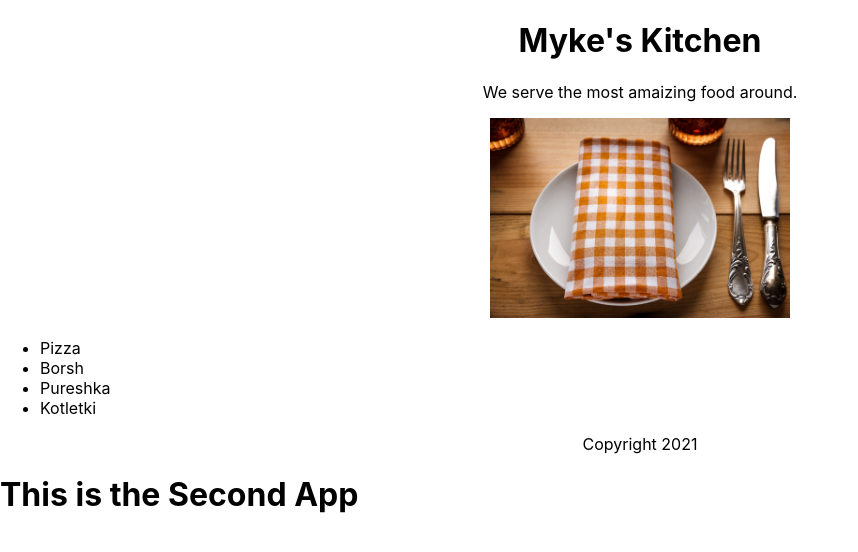
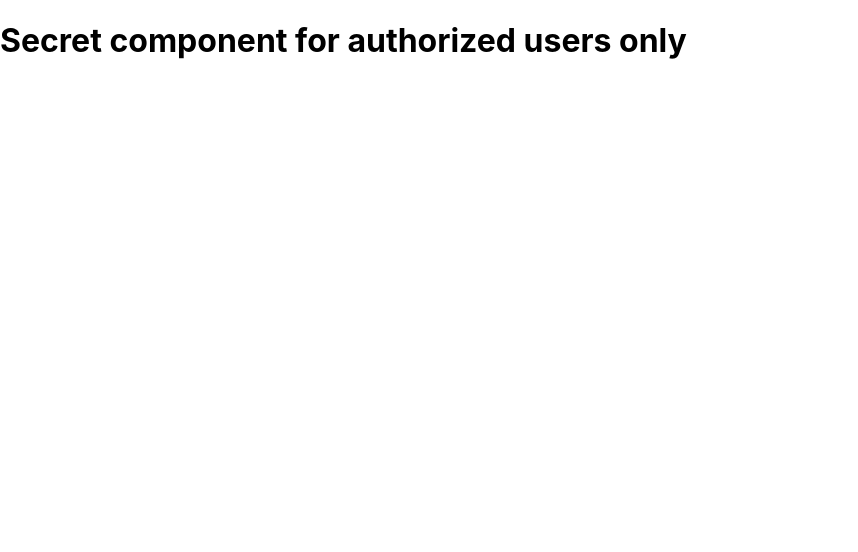
Before and after one commit to nikolaylutsenko/react-essentials, a React (Create React App) app: page / in a window 1280 px wide. Shown: the top 552 px of the page, without its empty margins (0-858 px from the left). Built offline with nearby package versions, Linux system fonts and the light colour scheme.

Commit message:
Conditionals

```diff
--- a/src/App.js
+++ b/src/App.js
@@ -1,60 +1,20 @@
 import logo from './logo.svg';
 import './App.css';
-import restaurant from "./restaurant.jpg"
 
-function Header(props){
+function SecretComponent(){
+  return <h1>Secret component for authorized users only</h1>;
+}
+
+function RegularComponent(){
+  return <h1>Everybody can see this component.</h1>;
+}
+
+function App(props) {
   return(
-    <header>
-      <h1>
-        {props.name}'s Kitchen
-      </h1>
-    </header>
+  <>
+    {props.authorized ? <SecretComponent/> : <RegularComponent/>}
+  </>
   )
 }
 
-function Main(props){
-  return(
-    <section>
-      <p>
-        We serve the most {props.adjective} food around.
-      </p>
-      <img src={restaurant} height={200} alt="napkin and fork at a restaurant tabel"/>
-      <ul style={{textAlign:"left"}}>
-        {props.dishes.map((dish)=>(
-          <li key={dish.id}>{dish.title}</li>
-        ))}
-      </ul>
-    </section>
-  )
-}
-
-function Footer(props){
-  return(
-    <footer>
-      <p>
-        Copyright {props.year}
-      </p>
-    </footer>
-  )
-}
-
-const dishes = [
-  "Pizza",
-  "Borsh",
-  "Pureshka",
-  "Kotletki"
-];
-
-const dishObj = dishes.map((dish,i)=>({id:i,title:dish}));
-
-function App() {
-  return (
-    <div className="App">
-      <Header name="Myke"/>
-      <Main adjective="amaizing" dishes={dishObj}/>
-      <Footer year={new Date().getFullYear()}/>
-    </div>
-  );
-}
-
 export default App;
--- a/src/index.js
+++ b/src/index.js
@@ -12,9 +12,6 @@ function AppTwo(){
 }
 
 ReactDOM.render(
-  <React.Fragment>
-<App/>
-<AppTwo/>
-</React.Fragment>,
+<App authorized = {true}/>,
  document.getElementById('root')
 );
```
